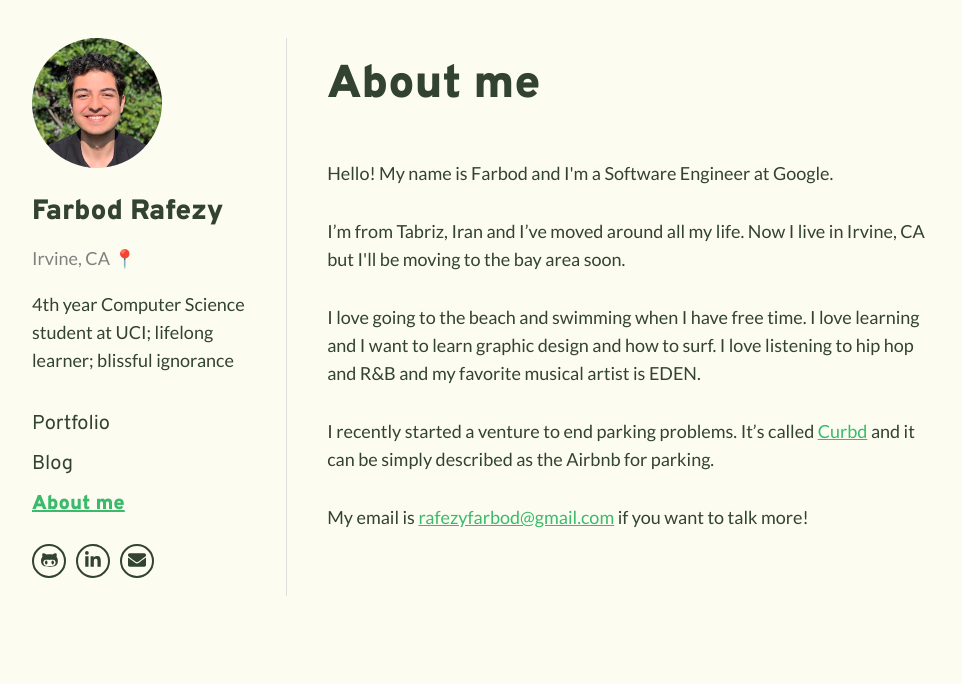
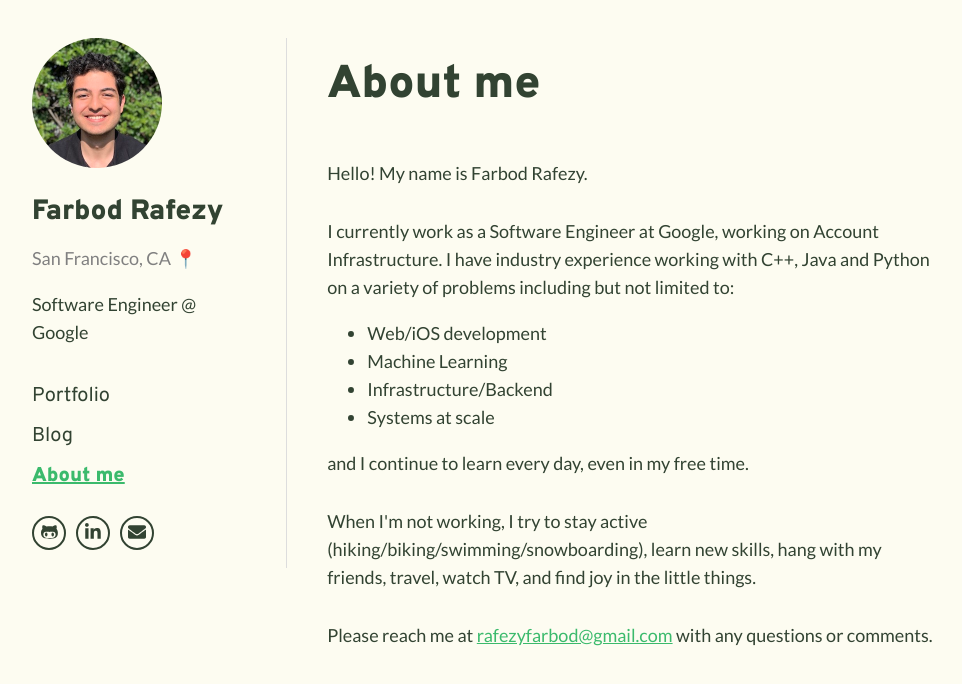
Before and after one commit to Farbod909/personal-website-gatsby, a Gatsby site: page /about in a window 1280 px wide. Shown: the whole page, without its empty margins (156-1118 px from the left). Built offline with nearby package versions, Linux system fonts and the light colour scheme; Gatsby itself is replaced by a stand-in of ours.

Commit message:
Update with 2023 details

```diff
--- a/src/components/Sidebar/Sidebar.js
+++ b/src/components/Sidebar/Sidebar.js
@@ -34,13 +34,13 @@ class Sidebar extends React.Component {
         ></img>
         <h3 style={{ fontSize: 28 }}>Farbod Rafezy</h3>
         <span style={{ color: "gray" }}>
-          Irvine, CA{" "}
+          San Francisco, CA{" "}
           <span role="img" aria-label="pin">
             📍
           </span>
         </span>
         <p>
-          4th year Computer Science student at UCI; lifelong learner; blissful ignorance
+          Software Engineer @ Google
         </p>
         <ul className={styles.menuList}>
           <ListLink to="/" active={this.props.active === "portfolio"}>
--- a/src/pages/about.js
+++ b/src/pages/about.js
@@ -12,28 +12,24 @@ export default () => {
       <Content>
         <PageTitle>About me</PageTitle>
         <p>
-          Hello! My name is Farbod and I'm a Software Engineer at Google.
+          Hello! My name is Farbod Rafezy.
         </p>
         <p>
-          I’m from Tabriz, Iran and I’ve moved around all my life. Now I live in
-          Irvine, CA but I'll be moving to the bay area soon.
+          I currently work as a Software Engineer at Google, working on Account Infrastructure. I have industry experience working with C++, Java and Python on a variety of problems including but not limited to:
+          <ul>
+            <li>Web/iOS development</li>
+            <li>Machine Learning</li>
+            <li>Infrastructure/Backend</li>
+            <li>Systems at scale</li>
+          </ul>
+          and I continue to learn every day, even in my free time.
         </p>
         <p>
-          I love going to the beach and swimming when I have free time. I love
-          learning and I want to learn graphic design and how to surf. I love
-          listening to hip hop and R&B and my favorite musical artist is EDEN.
+          When I'm not working, I try to stay active (hiking/biking/swimming/snowboarding), learn new skills, hang with my friends, travel, watch TV, and find joy in the little things.
         </p>
-
         <p>
-          I recently started a venture to end parking problems.
-          It’s called <a href="http://curbdparking.com">Curbd</a> and it can be
-          simply described as the Airbnb for parking.
-        </p>
-
-        <p>
-          My email is{" "}
-          <a href="mailto:rafezyfarbod@gmail.com">rafezyfarbod@gmail.com</a> if
-          you want to talk more!
+          Please reach me at{" "}
+          <a href="mailto:rafezyfarbod@gmail.com">rafezyfarbod@gmail.com</a> with any questions or comments.
         </p>
       </Content>
     </div>
```
Also changed, not shown: src/pages/index.js (+17 -18 lines), 1 other file.
